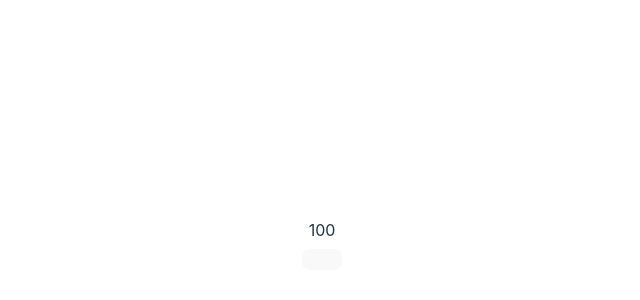
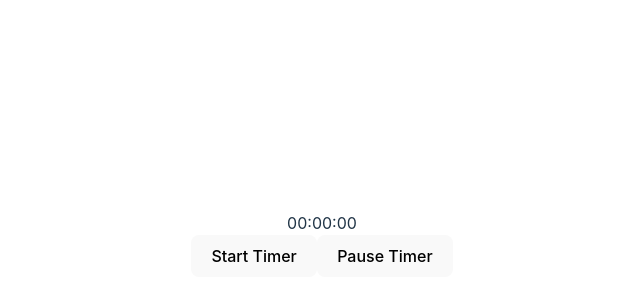
Before and after one commit to Gatteber/study-tracker, a React (Vite) app in the folder client/: page / in a window 1280 px wide. Shown: the part 156-456 px from the top of the page, without its empty margins (318-958 px from the left). Built offline with nearby package versions, Linux system fonts and the light colour scheme.

Commit message:
add basic timer

```diff
--- a/client/src/App.tsx
+++ b/client/src/App.tsx
@@ -2,13 +2,19 @@ import {useState, useEffect} from 'react';
 import './App.css';
 
 function App() {
-  const [count, setCount] = useState(100);
+  const [count, setCount] = useState(3600);
   const [start, setStart] = useState<boolean>(false);
+  const [minutes, setMinutes] = useState(0);
+  const [hours, setHours] = useState(0);
+  const [seconds, setSeconds] = useState(0);
 
   useEffect(() => {
     if (start) {
       const timer = setTimeout(() => {
         setCount(count - 1);
+        setHours(Math.floor(count / 3600));
+        setMinutes(Math.floor((count / 60) % 60));
+        setSeconds(Math.floor(count % 60));
       }, 1000);
 
       return () => {
@@ -18,12 +24,26 @@ function App() {
   }, [start, count]);
   return (
     <>
-      <div>{count}</div>
+      <div>
+        {hours < 9 ? '0' + hours : hours}:
+        {minutes < 9 ? '0' + minutes : minutes}:
+        {seconds < 9 ? '0' + seconds : seconds}
+      </div>
       <button
         onClick={() => {
           setStart(true);
         }}
-      ></button>
+      >
+        Start Timer
+      </button>
+      <button
+        onClick={() => {
+          setStart(start ? false : true);
+        }}
+      >
+        {' '}
+        Pause Timer
+      </button>
     </>
   );
 }
```
